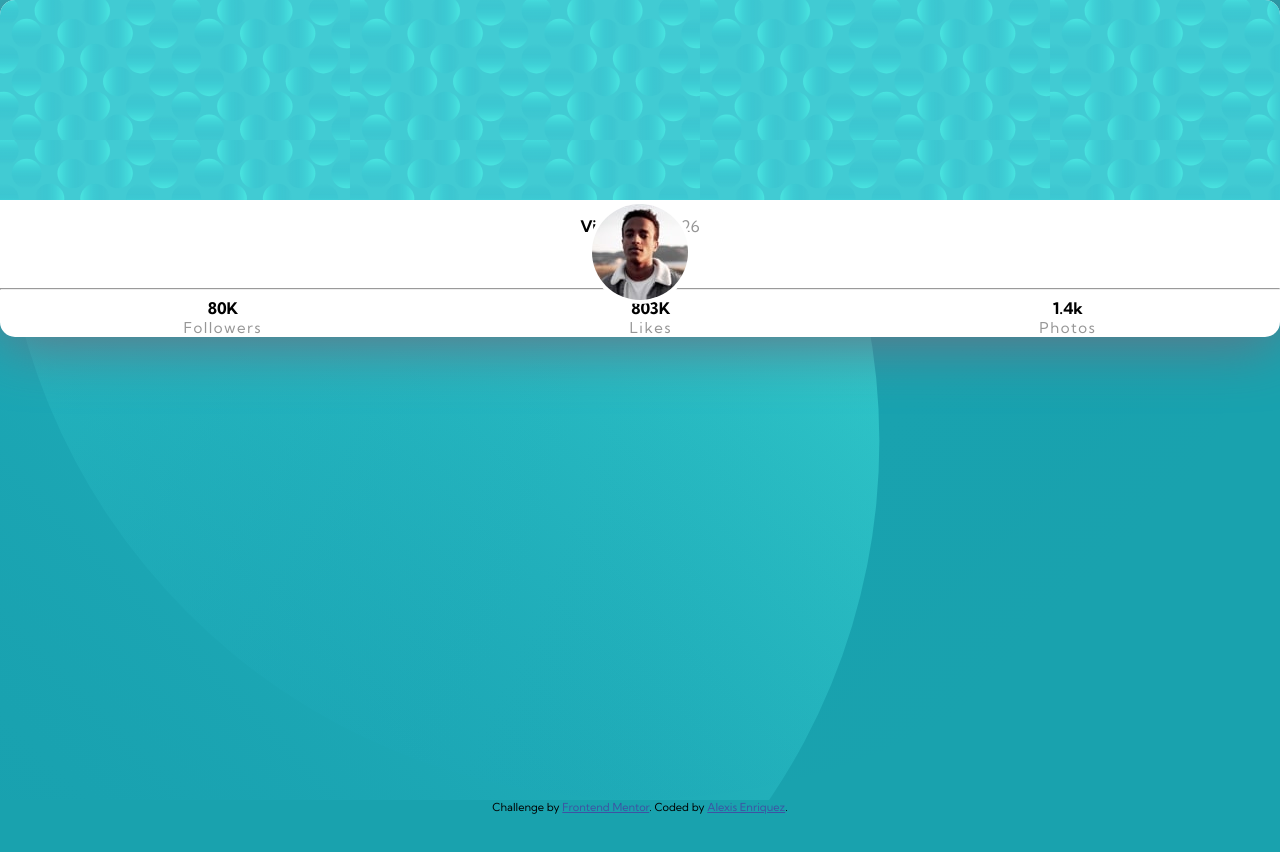
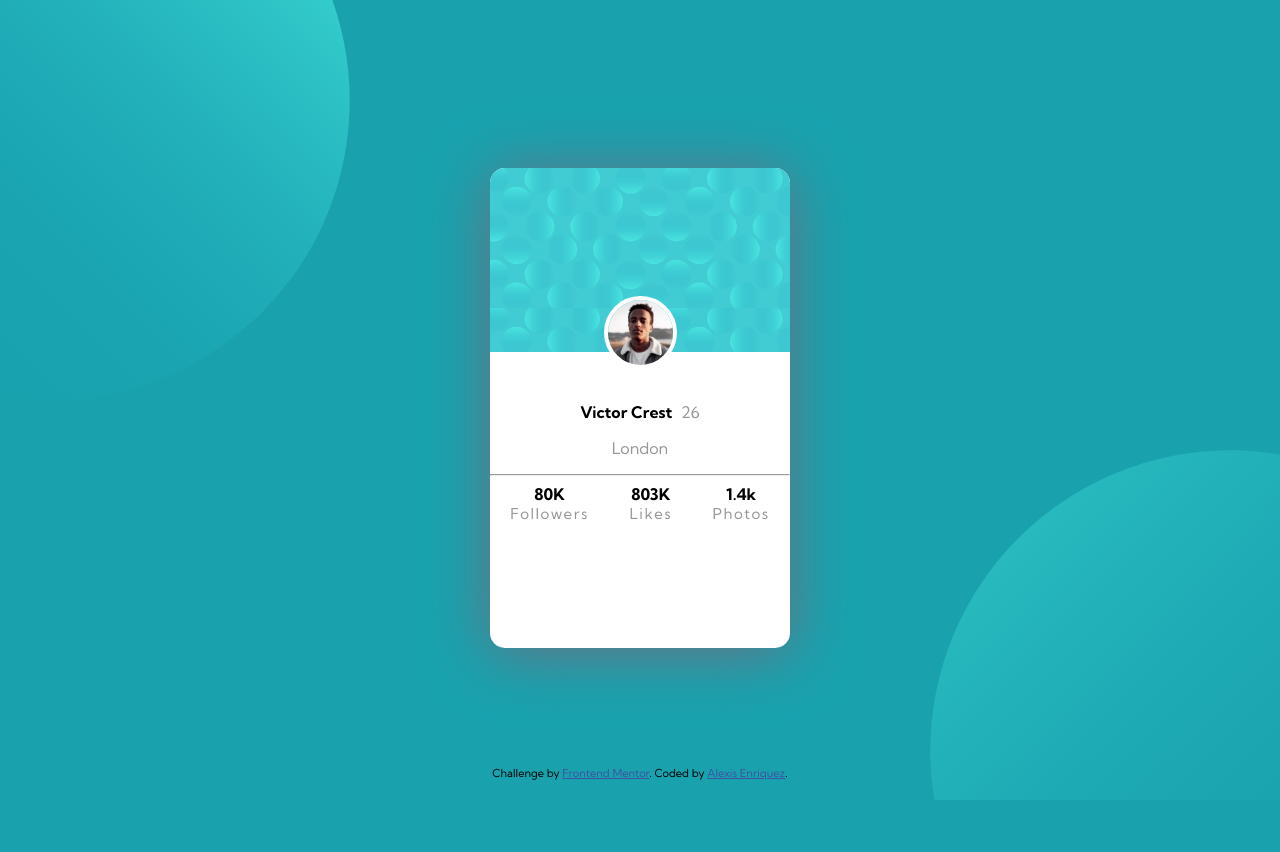
Before and after one commit to alexiscenriquez/profilecard, a plain HTML site: page index.html in a window 1280 px wide. After the commit the page ends 800 px from the top, so only its background shows below. Drawn offline with Linux system fonts and the light colour scheme.

Commit message:
desktop view

```diff
--- a/index.css
+++ b/index.css
@@ -12,14 +12,7 @@ body{
  font-family: 'Kumbh Sans', sans-serif;
 }
 
-.wrapper{
-    background:url("images/bg-pattern-bottom.svg") top 100% left 100% ,  right 400px  top -200px  no-repeat url("images/bg-pattern-top.svg")  ;
-background-size: cover;
-height: 100vh;
-width:100vw;
 
-
-}
 .about{
     color:var(--dGray)
 }
@@ -41,14 +34,23 @@ border-radius: 15px;
    margin:auto;
 
 }
+.wrapper{
+    background-image:url("images/bg-pattern-bottom.svg") , url("images/bg-pattern-top.svg")  ;
+background-position:bottom -250px right -250px,
+ top -200px left -250px;
+
+ background-repeat: no-repeat,no-repeat;
+height: 100vh;
+width:100vw;
+position:absolute;
+}
 #pfp-container{
-    width: 100vw;
     position: absolute;
 
     width:100%;
 }
 header{
-    height:25vh;
+
   border-radius: 15px 15px 0 0;
     background-image: url("images/bg-pattern-card.svg");
 }
@@ -74,21 +76,49 @@ align-items: center;
  letter-spacing: 1.5px;
 }
 .attribution{
-    margin-bottom: 5%;
+
+position: absolute;
+bottom:20px;
+
+width: 100%;
 }
-@media(max-width:800px){
-    #card{    height: 70vh;
+#profile{
+    position: relative;
+}
+
+@media(max-width:767px){
+    .wrapper{
+        background-image:url("images/bg-pattern-bottom.svg") , url("images/bg-pattern-top.svg")  ;
+    background-position:bottom -250px right -250px,
+     top -200px left -250px;
+     background-size: 450px;
+     background-repeat: no-repeat,no-repeat;
+    height: 100vh;
+    width:100vw;
+    position:absolute;
+    }
+    #pfp-container{
+        top:23%;
+
+    }
+    #card{
+
         width:85%;
       max-width:300px;
-
-   transform: translateY(25%);
-    }
-    #pfp-container{
-        top:16vh;
+      height: 350px;
 
     }
+    #card-wrapper{
+        transform: translateY(25% );
+        max-height: 500px;
+    }
+
+header{
+    height: 25vh;
+    max-height: 150px;
+}
 #profile{
-    position: relative;
+
     margin-top: 50px;
 }
 #pfp{
@@ -99,5 +129,43 @@ align-items: center;
 }
 .stats{
     margin-top: 20px;
+
 }
 }
+
+@media screen
+and (min-width:767px){
+    #card{
+        width:35%;
+        height:60vh;
+
+        max-width: 300px;
+    }
+    #pfp{
+        width:65px;
+    }
+    #pfp-container{
+top:16vh;
+    }
+    header{
+        height: 23vh;
+        max-height: 200px;
+    }
+#card-wrapper{
+    transform: translateY(35%);
+
+}#profile{
+margin-top: 50px;
+margin-bottom: 2.5%;
+}
+.wrapper{
+
+ background-size: 600px;
+ background-repeat: no-repeat,no-repeat;
+height: 100vh;
+width:100vw;
+position:absolute;
+}
+
+
+}
--- a/index.html
+++ b/index.html
@@ -27,7 +27,7 @@
 
 <body>
   <div class="wrapper">
-    <div id="card">
+   <div class="" id="card-wrapper"> <div id="card">
       <header></header>
       <div id="pfp-container"><img src="images/image-victor.jpg" alt="" id="pfp"></div>
       <div id="profile">
@@ -50,7 +50,7 @@
           <div class="val">1.4k</div>
           <div class="label">Photos</div>
         </div>
-
+</div>
       </div>
 
     </div>
```
